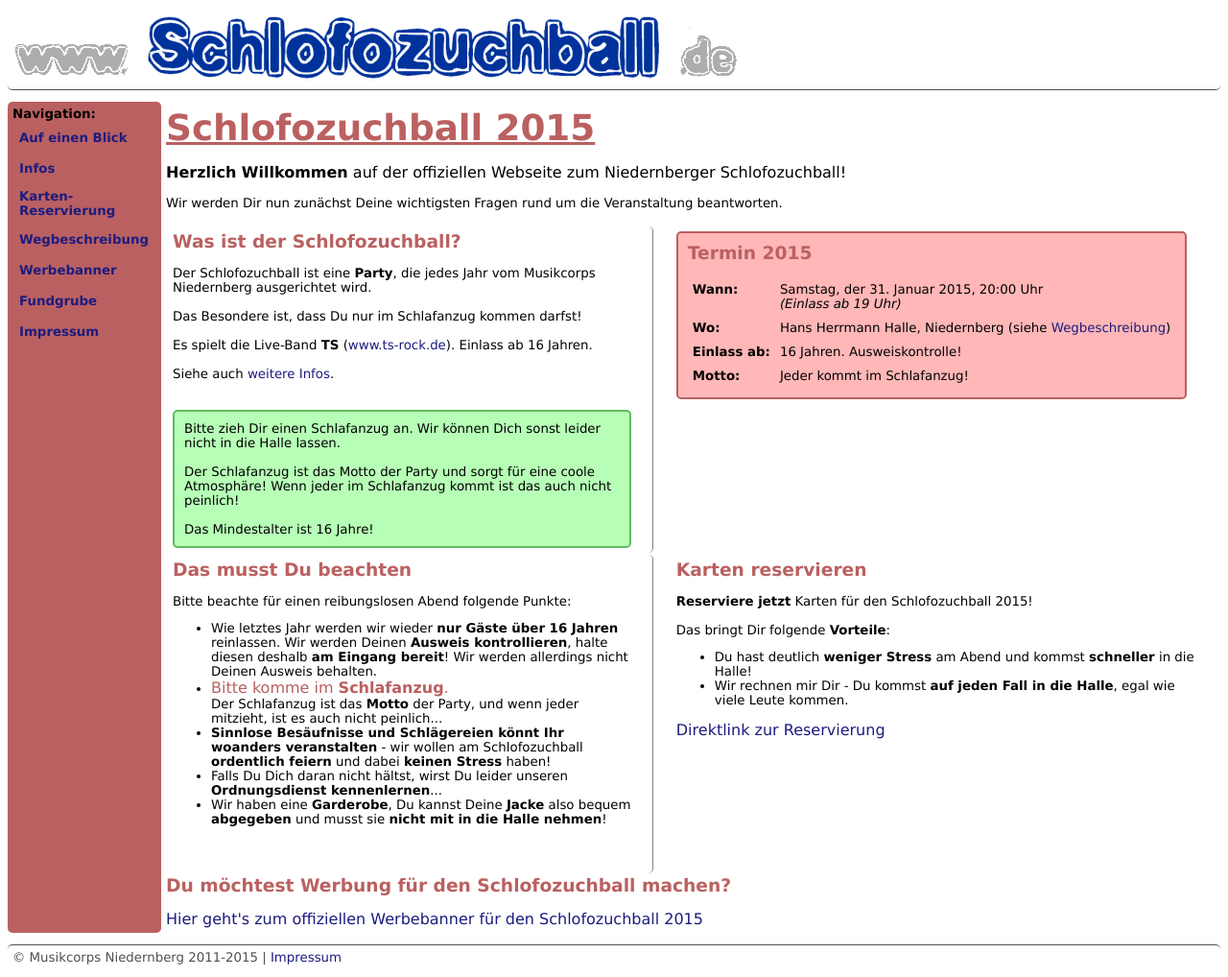
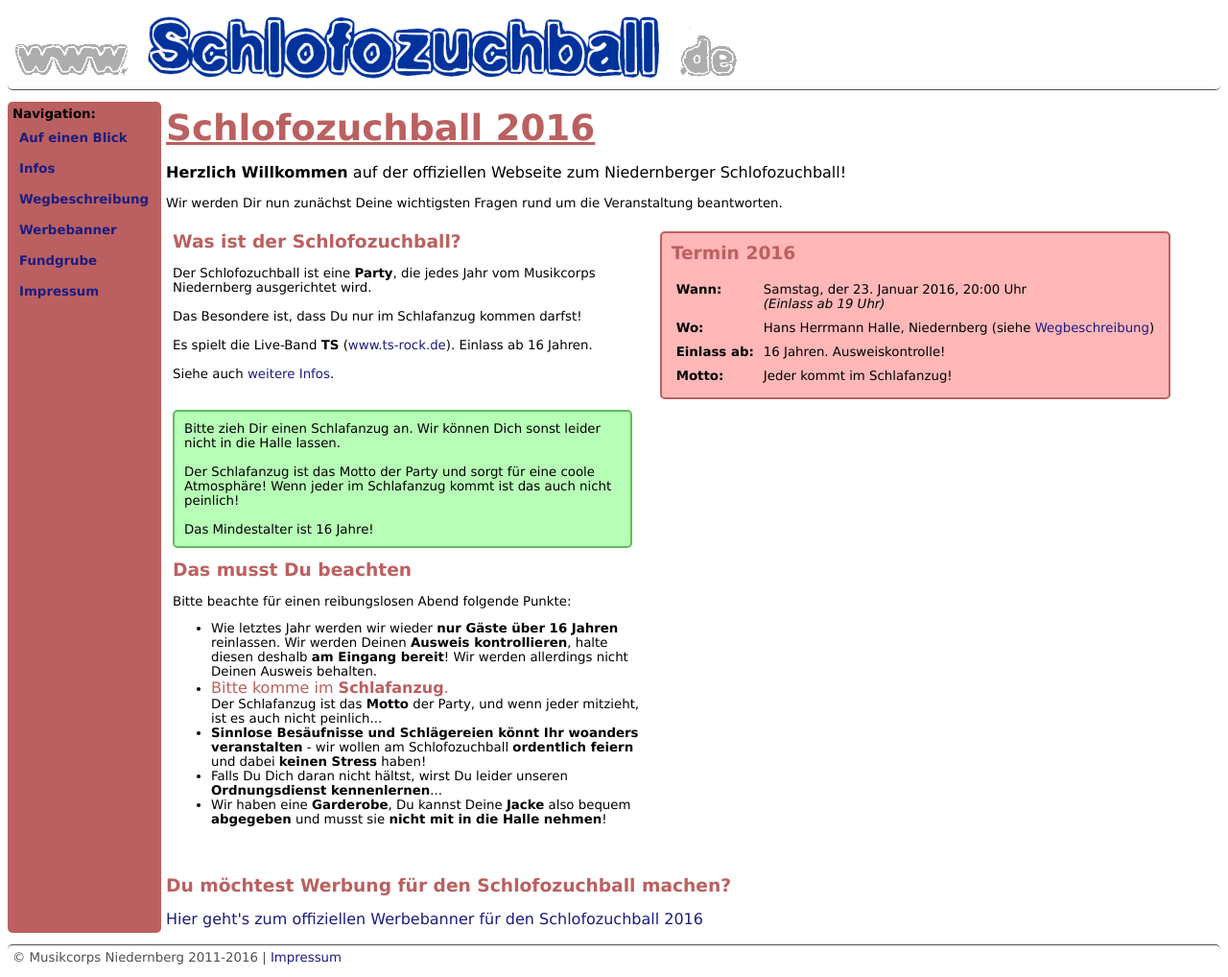
Before and after one commit to musikcorps/schlofozuchball, a PHP site: page / in a window 1280 px wide. Shown: the whole page at 96% size. Run offline with PHP 8.4, Linux system fonts and the light colour scheme.

Commit message:
Schlofozuchball 2016

```diff
--- a/fundgrube.php
+++ b/fundgrube.php
@@ -8,7 +8,7 @@ include "template/headerMenu.php";
 
 <h2>Was ist die Fundgrube?</h2><br />
 Beim Schlofozuchball passiert es schnell, dass Du etwas verlierst.<br />
-Damit du deine Sachen möglichst schnell wiederbekommst, bieten wir 2015 wie bisher eine Fundgrube an.<br /><br />
+Damit du deine Sachen möglichst schnell wiederbekommst, bieten wir 2016 wie bisher eine Fundgrube an.<br /><br />
 Wenn Du <b>während der Veranstaltung</b> etwas verlierst, fragst Du bitte zuerst an der <b>Garderobe</b> nach, vielleicht es jemand bereits dort abgegeben...
 <br /><br />
 
--- a/index.php
+++ b/index.php
@@ -3,9 +3,9 @@
 include "template/headerMenu.php";
 ?>
 
-<!--<img src="bilder/banner.png" width="100%" alt="Schlofozuchball 2013" /><br /><br />-->
+<!--<img src="bilder/banner.png" width="100%" alt="Schlofozuchball 2016" /><br /><br />-->
 
-<h1>Schlofozuchball 2015</h1>
+<h1>Schlofozuchball 2016</h1>
 <br />
 
 <span class="big"><b>Herzlich Willkommen</b> auf der offiziellen Webseite zum Niedernberger Schlofozuchball!</span>
@@ -30,12 +30,12 @@ Der Schlafanzug ist das Motto der Party und sorgt für eine coole Atmosphäre! W
 Das Mindestalter ist 16 Jahre!
 </span>
 
-</td><td class="separatorLeft"></td><td class="separatorRight"></td><td>
+</td><td class="separatorRight"></td><td>
 
 <span id="termin">
-<h2>Termin 2015</h2><br />
+<h2>Termin 2016</h2><br />
 <table border="0" cellspacing="0" cellpadding="5">
-<tr><td><b>Wann:</b></td><td>Samstag, der 31. Januar 2015, 20:00 Uhr<br /><i>(Einlass ab 19 Uhr)</i></td></tr>
+<tr><td><b>Wann:</b></td><td>Samstag, der 23. Januar 2016, 20:00 Uhr<br /><i>(Einlass ab 19 Uhr)</i></td></tr>
 <tr><td><b>Wo:</b></td><td>Hans Herrmann Halle, Niedernberg (siehe <a href="weg.php">Wegbeschreibung</a>)</td></tr>
 <tr><td><b>Einlass ab:</b></td><td>16 Jahren. Ausweiskontrolle!</td></tr>
 <tr><td><b>Motto:</b></td><td>Jeder kommt im Schlafanzug!</td></tr>
@@ -43,7 +43,7 @@ Das Mindestalter ist 16 Jahre!
 </span>
 
 <!--<span id="schlofozuchball-vorbei-hinweis">
-<span class="big"><b>Vielen Dank für einen gelungenen Schlofozuchball 2015!</b></span><br /><br />
+<span class="big"><b>Vielen Dank für einen gelungenen Schlofozuchball 2016!</b></span><br /><br />
 Wir hoffen, dass es Dir gefallen hat und dass Du nächstes jahr wieder kommst.<br /><br />
 <span class="big">Falls Du etwas verloren hast, kannst Du unsere <a href="fundgrube.php">Fundgrube</a> besuchen.</span>
 </span>-->
@@ -51,7 +51,7 @@ Wir hoffen, dass es Dir gefallen hat und dass Du nächstes jahr wieder kommst.<b
 <br /><br />
 
 </td></tr>
-<tr><td>
+<tr><td colspan="2">
 
 <h2>Das musst Du beachten</h2><br />
 Bitte beachte für einen reibungslosen Abend folgende Punkte:<br />
@@ -64,22 +64,11 @@ Bitte beachte für einen reibungslosen Abend folgende Punkte:<br />
 </ul>
 <br /><br />
 
-</td><td class="separatorLeft"></td><td class="separatorRight"></td><td>
-
-<h2>Karten reservieren</h2><br />
-<b>Reserviere jetzt</b> Karten für den Schlofozuchball 2015!<br /><br />
-Das bringt Dir folgende <b>Vorteile</b>:<br />
-<ul>
-<li>Du hast deutlich <b>weniger Stress</b> am Abend und kommst <b>schneller</b> in die Halle!</li>
-<li>Wir rechnen mir Dir - Du kommst <b>auf jeden Fall in die Halle</b>, egal wie viele Leute kommen.</li>
-</ul>
-<span class="big"><a href="reservierung.php">Direktlink zur Reservierung</a></span>
-<br /><br />
-
 </td></tr></table>
 
 <h2>Du möchtest Werbung für den Schlofozuchball machen?</h2><br />
-<span class="big"><a href="werbung.php">Hier geht's zum offiziellen Werbebanner für den Schlofozuchball 2015</a></span>
+<span class="big"><a href="werbung.php">Hier geht's zum offiziellen Werbebanner für den Schlofozuchball 2016</a></span>
+
 
 <?php
 // Footer
--- a/reservierung.php
+++ b/reservierung.php
@@ -6,7 +6,10 @@
 //--------------------------------------------------------------------
 ?>
 
+<h1>Kartenreservierung wird nicht mehr angeboten.</h1>
+
 <?php
+die();
 // Header und Menü
 include "template/headerMenu.php";
 ?>
@@ -14,7 +17,7 @@ include "template/headerMenu.php";
 <h1>Karten-Reservierung</h1>
 <br />
 
-Ab jetzt kannst Du hier <b>online Karten</b> für den Schlofozuchball 2015 <b>reservieren</b>!<br /><br />
+Ab jetzt kannst Du hier <b>online Karten</b> für den Schlofozuchball 2016 <b>reservieren</b>!<br /><br />
 Du hast dadurch folgende <b>Vorteile</b>:
 <ul>
     <li>Einlass bis 21 Uhr garantiert</li>
--- a/reservierung/bestaetigung.php
+++ b/reservierung/bestaetigung.php
@@ -14,7 +14,7 @@ if (isset($_GET["name"]) && trim($_GET["name"]) != "" && isset($_GET["personalau
 <p align="center"><img src="logo.gif" width="500">
 
 <h2 align="center">Reservierungbestätigung</h2>
-<h3 align="center">für den Schlofozuchball am 31.01.2015 für</h3>
+<h3 align="center">für den Schlofozuchball am 31.01.2016 für</h3>
 <h2 align="center"><?php echo $name; ?></h2>
 
 <p align="center">
--- a/reservierung/formular.php
+++ b/reservierung/formular.php
@@ -96,7 +96,7 @@ else
     // Bestätigung anzeigen
 ?>
 
-<h2>Du hast erfolgreich Karten für den Schlofozuchball 2015 reserviert!</h2><br />
+<h2>Du hast erfolgreich Karten für den Schlofozuchball 2016 reserviert!</h2><br />
 Ein Fenster mit deiner Bestellbestätigung sollte sich automatisch öffnen. Falls nicht, klicke bitte <a href="http://www.schlofozuchball.de/reservierung/bestaetigung.php?personalausweisnummer=<?php echo $persoNr; ?>&name=<?php echo $name; ?>" class="link" target="blank">hier</a>.<br /><br />
 
 <a href="index.php" class="link">Zurück zur Seite 'Alles auf einen Blick'</a>
--- a/template/footer.php
+++ b/template/footer.php
@@ -4,7 +4,7 @@
 
 		<!-- Footer -->
 			<tr><td colspan="2" id="footer">
-				&copy; Musikcorps Niedernberg 2011-2015 | <a href="impressum.php">Impressum</a>
+				&copy; Musikcorps Niedernberg 2011-2016 | <a href="impressum.php">Impressum</a>
 			</td></tr>
 		<!-- Ende Footer -->
 
--- a/template/headerMenu.php
+++ b/template/headerMenu.php
@@ -2,7 +2,7 @@
 <html>
 
 	<head>
-		<title>Schlofozuchball 2015</title>
+		<title>Schlofozuchball 2016</title>
 		<link rel="stylesheet" type="text/css" href="css/default.css" />
 
 		<meta charset="utf-8" />
@@ -43,9 +43,8 @@
 				<table id="menu">
 					<tr><td><a href="index.php">Auf einen Blick</a></td></tr>
 					<tr><td><a href="infos.php">Infos</a></td></tr>
-                                        <tr><td><a href="reservierung.php">Karten-Reservierung</a></td></tr>
 					<tr><td><a href="weg.php">Wegbeschreibung</a></td></tr>
-                                        <tr><td><a href="werbung.php">Werbebanner</a></td></tr>
+          <tr><td><a href="werbung.php">Werbebanner</a></td></tr>
 					<tr><td><a href="fundgrube.php">Fundgrube</a></td></tr>
 					<tr><td><a href="impressum.php">Impressum</a></td></tr>
 				</table>
--- a/weg.php
+++ b/weg.php
@@ -7,7 +7,7 @@ include "template/headerMenu.php";
 <br />
 
 <h2>Ort</h2><br />
-<span class="big">Der Schlofozuchball findet 2015 wie jedes Jahr in der <b>Hans Herrmann Halle Niedernberg</b> statt.</span><br /><br />
+<span class="big">Der Schlofozuchball findet 2016 wie jedes Jahr in der <b>Hans Herrmann Halle Niedernberg</b> statt.</span><br /><br />
 Adresse:<br />
 <span class="big" id="adresse"><b>Leerweg<br />
 63843 Niedernberg</b></span>
--- a/werbung.php
+++ b/werbung.php
@@ -2,13 +2,13 @@
         include "template/headerMenu.php";
 ?>
 
-<h2>Der offizielle Werbebanner f&uuml;r den Schlofozuchball 2015</h2>
+<h2>Der offizielle Werbebanner f&uuml;r den Schlofozuchball 2016</h2>
 <br />
 
 <a href="bilder/banner_hq.jpg" target="blank">Den Werbebanner in hoher Aufl&ouml;sung herunterladen...</a><br />
 
 <br />
-<img src="bilder/banner.jpg" alt="Werbebanner Schlofozuchball 2015" style="margin-left: 20px;" />
+<img src="bilder/banner.jpg" alt="Werbebanner Schlofozuchball 2016" style="margin-left: 20px;" />
 
 
 <?php
```
Also changed, not shown: bilder/banner.jpg, bilder/banner_hq.jpg.
